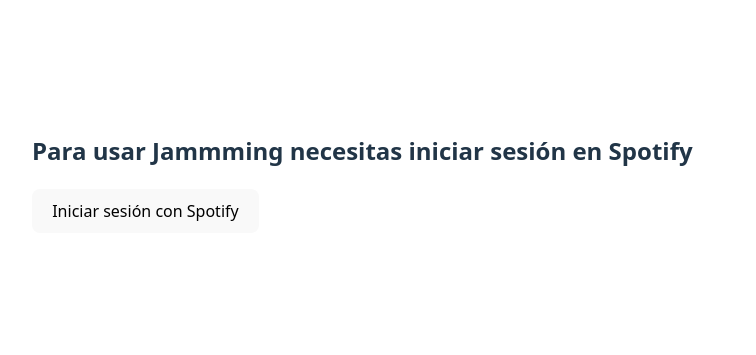
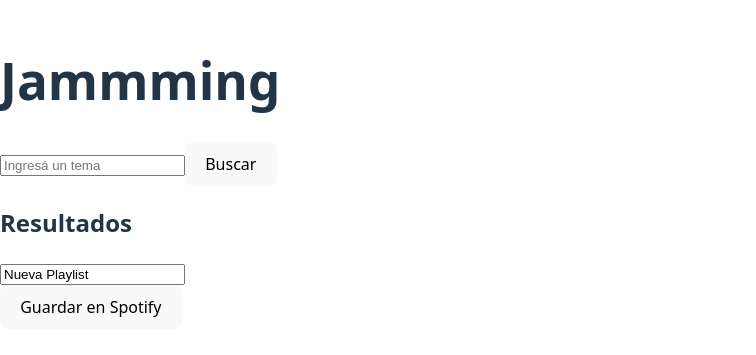
Before and after one commit to isabellor/jamming-ok, a React (Vite) app: page / in a window 1280 px wide. Shown: the part 227-582 px from the top of the page, without its empty margins (0-756 px from the left). Built offline with nearby package versions, Linux system fonts and the light colour scheme.

Commit message:
uri segura

```diff
--- a/src/App.jsx
+++ /dev/null
@@ -1,77 +0,0 @@
-import { useEffect, useState } from "react";
-import { getAccessToken, redirectToSpotifyLogin } from "./SpotifyAuth.js";
-
-import Spotify from "./utils/Spotify.js";
-
-import SearchBar from "./components/SearchBar.jsx"
-import SearchResults from "./components/SearchResults.jsx";
-import Playlist from "./components/Playlist.jsx";
-
-import { ToastContainer, toast } from "react-toastify";
-import "react-toastify/dist/ReactToastify.css";
-
-export default function App() {
-  const [token, setToken] = useState("");
-  const [searchResults, setSearchResults] = useState([]);
-  const [playlistTracks, setPlaylistTracks] = useState([]);
-  const [playlistName, setPlaylistName] = useState("Mi Playlist");
-
-  useEffect(() => {
-    const tokenFromUrl = getAccessToken();
-    if (tokenFromUrl) setToken(tokenFromUrl);
-  }, []);
-
-  if (!token) {
-    return (
-      <div style={{ padding: "2rem" }}>
-        <h2>Para usar Jammming necesitas iniciar sesión en Spotify</h2>
-        <button onClick={redirectToSpotifyLogin}>Iniciar sesión con Spotify</button>
-      </div>
-    );
-  }
-
-  const addTrack = (track) => {
-    if (!playlistTracks.find(t => t.id === track.id)) {
-      setPlaylistTracks([...playlistTracks, track]);
-      toast.success(`Agregaste "${track.name}"`);
-    }
-  };
-
-  const removeTrack = (track) => {
-    setPlaylistTracks(playlistTracks.filter(t => t.id !== track.id));
-    toast.info(`Removiste "${track.name}"`);
-  };
-
-  const savePlaylist = async () => {
-    const trackUris = playlistTracks.map(t => t.uri);
-    try {
-      await Spotify.savePlaylist(playlistName, trackUris, token);
-      toast.success("Playlist guardada en Spotify!");
-      setPlaylistName("Nueva Playlist");
-      setPlaylistTracks([]);
-    } catch {
-      toast.error("Error guardando la playlist");
-    }
-  };
-
-  const handleSearch = async (term) => {
-    // Aquí iría la búsqueda real, por ahora vacía
-    toast.info(`Buscando: ${term}`);
-    setSearchResults([]);
-  };
-
-  return (
-    <div className="App" style={{ padding: "1rem" }}>
-      <SearchBar onSearch={handleSearch} />
-      <SearchResults tracks={searchResults} onAdd={addTrack} />
-      <Playlist
-        playlistName={playlistName}
-        onNameChange={setPlaylistName}
-        tracks={playlistTracks}
-        onRemove={removeTrack}
-        onSave={savePlaylist}
-      />
-      <ToastContainer />
-    </div>
-  );
-}
--- a/src/SpotifyAuth.js
+++ /dev/null
@@ -1,42 +0,0 @@
-const clientId = "c4f1000e4ee643f98fbcac390edf188d";
-const redirectUri = "https://spotifyjammingproyect.netlify.app"; // tu deploy
-const scopes = [
-  "playlist-modify-public",
-  "playlist-modify-private",
-];
-
-let accessToken = "";
-
-export function getAccessToken() {
-  if (accessToken) return accessToken;
-
-  const hash = window.location.hash;
-  if (hash) {
-    const tokenMatch = hash.match(/access_token=([^&]*)/);
-    const expiresInMatch = hash.match(/expires_in=([^&]*)/);
-
-    if (tokenMatch && expiresInMatch) {
-      accessToken = tokenMatch[1];
-      const expiresIn = Number(expiresInMatch[1]);
-
-      // Limpiar URL
-      window.history.pushState("", document.title, window.location.pathname);
-
-      // Expirar token
-      setTimeout(() => accessToken = "", expiresIn * 1000);
-
-      return accessToken;
-    }
-  }
-  return "";
-}
-
-export function redirectToSpotifyLogin() {
-  const authUrl =
-    `https://accounts.spotify.com/authorize?client_id=${clientId}` +
-    `&response_type=token` +
-    `&scope=${encodeURIComponent(scopes.join(" "))}` +
-    `&redirect_uri=${encodeURIComponent(redirectUri)}`;
-
-  window.location = authUrl;
-}
--- /dev/null
+++ b/src/components/App.jsx
@@ -0,0 +1,55 @@
+import React, { useState } from 'react';
+import SearchBar from './SearchBar';
+import SearchResults from './SearchResults';
+import Playlist from './Playlist';
+import Spotify from '../util/Spotify';
+
+function App() {
+  const [searchResults, setSearchResults] = useState([]);
+  const [playlistName, setPlaylistName] = useState('Nueva Playlist');
+  const [playlistTracks, setPlaylistTracks] = useState([]);
+
+  const search = (term) => {
+    Spotify.search(term).then((results) => setSearchResults(results));
+  };
+
+  const addTrack = (track) => {
+    if (playlistTracks.find((savedTrack) => savedTrack.id === track.id)) return;
+    setPlaylistTracks([...playlistTracks, track]);
+  };
+
+  const removeTrack = (track) => {
+    setPlaylistTracks(playlistTracks.filter((t) => t.id !== track.id));
+  };
+
+  const updatePlaylistName = (name) => {
+    setPlaylistName(name);
+  };
+
+  const savePlaylist = () => {
+    const trackUris = playlistTracks.map((track) => track.uri);
+    Spotify.savePlaylist(playlistName, trackUris).then(() => {
+      setPlaylistName('Nueva Playlist');
+      setPlaylistTracks([]);
+    });
+  };
+
+  return (
+    <div>
+      <h1>Jammming</h1>
+      <SearchBar onSearch={search} />
+      <div className="App-playlist">
+        <SearchResults searchResults={searchResults} onAdd={addTrack} />
+        <Playlist
+          playlistName={playlistName}
+          playlistTracks={playlistTracks}
+          onRemove={removeTrack}
+          onNameChange={updatePlaylistName}
+          onSave={savePlaylist}
+        />
+      </div>
+    </div>
+  );
+}
+
+export default App;
--- a/src/components/Playlist.jsx
+++ b/src/components/Playlist.jsx
@@ -1,15 +1,11 @@
-// src/components/Playlist.js
 import React from 'react';
 import TrackList from './TrackList';
 
-function Playlist({ name, tracks, onRemove, onNameChange, onSave }) {
+function Playlist({ playlistName, playlistTracks, onRemove, onNameChange, onSave }) {
   return (
     <div>
-      <input
-        value={name}
-        onChange={(e) => onNameChange(e.target.value)}
-      />
-      <TrackList tracks={tracks} onAction={onRemove} actionLabel="–" />
+      <input value={playlistName} onChange={(e) => onNameChange(e.target.value)} />
+      <TrackList tracks={playlistTracks} onRemove={onRemove} isRemoval={true} />
       <button onClick={onSave}>Guardar en Spotify</button>
     </div>
   );
--- a/src/components/SearchBar.jsx
+++ b/src/components/SearchBar.jsx
@@ -1,25 +1,18 @@
-import { useState } from "react";
+import React, { useState } from 'react';
 
-export default function SearchBar({ onSearch }) {
-  const [searchTerm, setSearchTerm] = useState("");
+function SearchBar({ onSearch }) {
+  const [term, setTerm] = useState('');
 
-  const handleChange = (e) => {
-    setSearchTerm(e.target.value);
-  };
+  const handleTermChange = (e) => setTerm(e.target.value);
 
-  const handleSearch = () => {
-    onSearch(searchTerm);
-  };
+  const search = () => onSearch(term);
 
   return (
     <div>
-      <input
-        type="text"
-        placeholder="Search for a song..."
-        value={searchTerm}
-        onChange={handleChange}
-      />
-      <button onClick={handleSearch}>Search</button>
+      <input onChange={handleTermChange} placeholder="Ingresá un tema" />
+      <button onClick={search}>Buscar</button>
     </div>
   );
 }
+
+export default SearchBar;
--- a/src/components/SearchResults.jsx
+++ b/src/components/SearchResults.jsx
@@ -1,12 +1,11 @@
-// src/components/SearchResults.js
 import React from 'react';
 import TrackList from './TrackList';
 
-function SearchResults({ results, onAdd }) {
+function SearchResults({ searchResults, onAdd }) {
   return (
     <div>
       <h2>Resultados</h2>
-      <TrackList tracks={results} onAction={onAdd} actionLabel="+" />
+      <TrackList tracks={searchResults} onAdd={onAdd} isRemoval={false} />
     </div>
   );
 }
--- a/src/components/Track.jsx
+++ b/src/components/Track.jsx
@@ -1,14 +1,14 @@
-// src/components/Track.js
 import React from 'react';
 
-function Track({ track, onAction, actionLabel }) {
-  const handleClick = () => onAction(track);
+function Track({ track, onAdd, onRemove, isRemoval }) {
+  const handleAdd = () => onAdd(track);
+  const handleRemove = () => onRemove(track);
 
   return (
     <div>
       <h3>{track.name}</h3>
       <p>{track.artist} | {track.album}</p>
-      <button onClick={handleClick}>{actionLabel}</button>
+      {isRemoval ? <button onClick={handleRemove}>-</button> : <button onClick={handleAdd}>+</button>}
     </div>
   );
 }
--- a/src/components/TrackList.jsx
+++ b/src/components/TrackList.jsx
@@ -1,16 +1,18 @@
-// src/components/TrackList.js
+// src/components/TrackList.jsx
+
 import React from 'react';
 import Track from './Track';
 
-function TrackList({ tracks, onAction, actionLabel }) {
+function TrackList({ tracks, onAdd, onRemove, isRemoval }) {
   return (
     <div>
       {tracks.map((track) => (
         <Track
           key={track.id}
           track={track}
-          onAction={onAction}
-          actionLabel={actionLabel}
+          onAdd={onAdd}
+          onRemove={onRemove}
+          isRemoval={isRemoval}
         />
       ))}
     </div>
--- a/src/main.jsx
+++ b/src/main.jsx
@@ -2,7 +2,7 @@
 import React from 'react';
 import ReactDOM from 'react-dom/client';
 import './index.css';
-import App from './App.jsx';
+import App from './components/App.jsx';
 
 const root = ReactDOM.createRoot(document.getElementById('root'));
 root.render(<App />);
--- /dev/null
+++ b/src/util/Spotify.js
@@ -0,0 +1,79 @@
+const clientId = 'c4f1000e4ee643f98fbcac390edf188d'; // reemplazá con tu client ID
+const redirectUri = 'https://localhost:5173/';
+
+let accessToken;
+
+const Spotify = {
+  getAccessToken() {
+    if (accessToken) return accessToken;
+
+    const accessTokenMatch = window.location.href.match(/access_token=([^&]*)/);
+    const expiresInMatch = window.location.href.match(/expires_in=([^&]*)/);
+
+    if (accessTokenMatch && expiresInMatch) {
+      accessToken = accessTokenMatch[1];
+      const expiresIn = Number(expiresInMatch[1]);
+
+      window.setTimeout(() => (accessToken = ''), expiresIn * 1000);
+      window.history.pushState('Access Token', null, '/');
+
+      return accessToken;
+    } else {
+      const accessUrl = `https://accounts.spotify.com/authorize?client_id=${clientId}&response_type=token&scope=playlist-modify-public&redirect_uri=${redirectUri}`;
+      window.location = accessUrl;
+    }
+  },
+
+  search(term) {
+    const accessToken = Spotify.getAccessToken();
+    return fetch(`https://api.spotify.com/v1/search?type=track&q=${term}`, {
+      headers: {
+        Authorization: `Bearer ${accessToken}`,
+      },
+    })
+      .then((response) => response.json())
+      .then((jsonResponse) => {
+        if (!jsonResponse.tracks) return [];
+        return jsonResponse.tracks.items.map((track) => ({
+          id: track.id,
+          name: track.name,
+          artist: track.artists[0].name,
+          album: track.album.name,
+          uri: track.uri,
+        }));
+      });
+  },
+
+  savePlaylist(name, trackUris) {
+    if (!name || !trackUris.length) return;
+
+    const accessToken = Spotify.getAccessToken();
+    const headers = { Authorization: `Bearer ${accessToken}` };
+    let userId;
+
+    return fetch('https://api.spotify.com/v1/me', { headers })
+      .then((response) => response.json())
+      .then((jsonResponse) => {
+        userId = jsonResponse.id;
+        return fetch(`https://api.spotify.com/v1/users/${userId}/playlists`, {
+          headers,
+          method: 'POST',
+          body: JSON.stringify({ name }),
+        });
+      })
+      .then((response) => response.json())
+      .then((jsonResponse) => {
+        const playlistId = jsonResponse.id;
+        return fetch(
+          `https://api.spotify.com/v1/users/${userId}/playlists/${playlistId}/tracks`,
+          {
+            headers,
+            method: 'POST',
+            body: JSON.stringify({ uris: trackUris }),
+          }
+        );
+      });
+  },
+};
+
+export default Spotify;
```
Also changed, not shown: src/utils/Spotify.js (deleted, +0 -36 lines).
